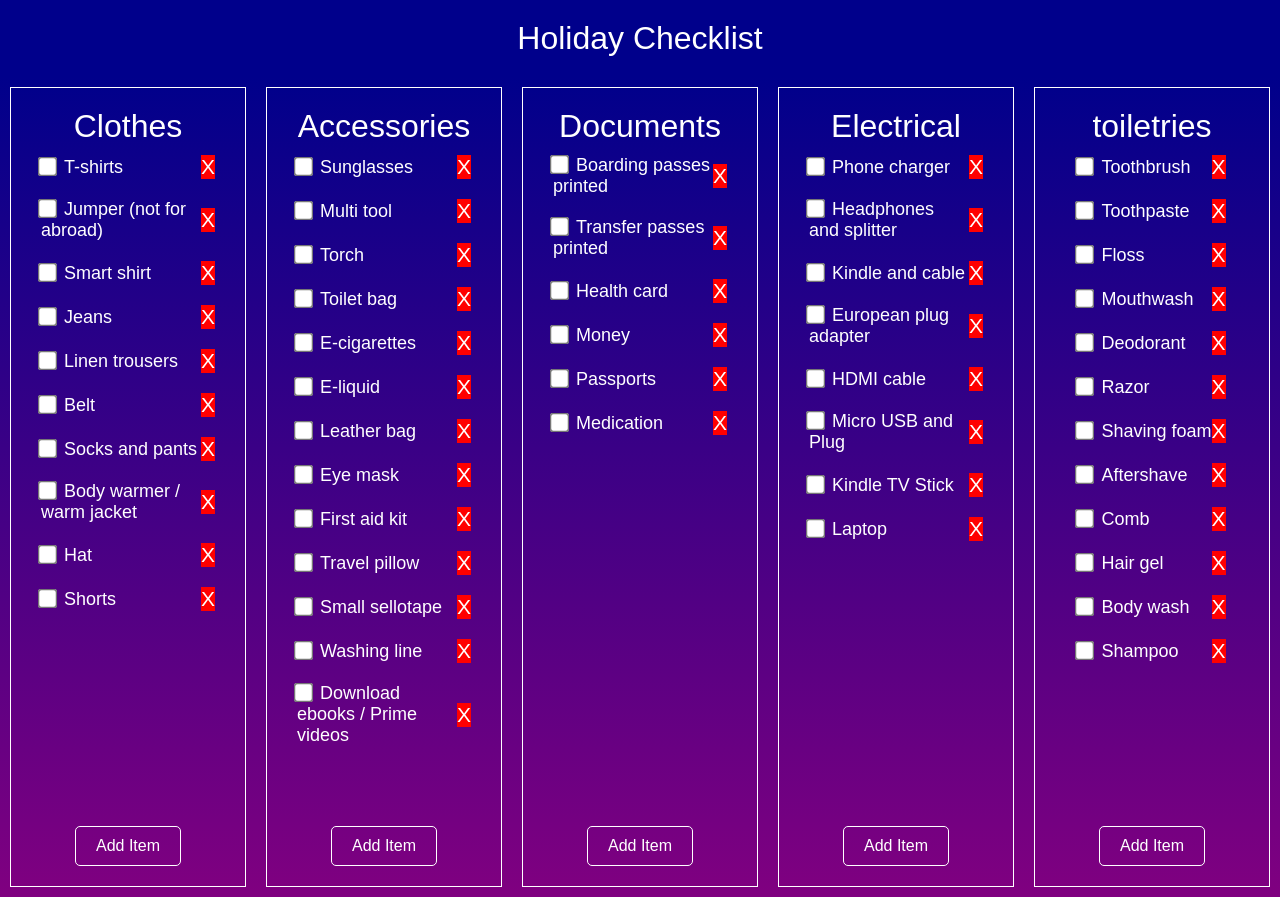
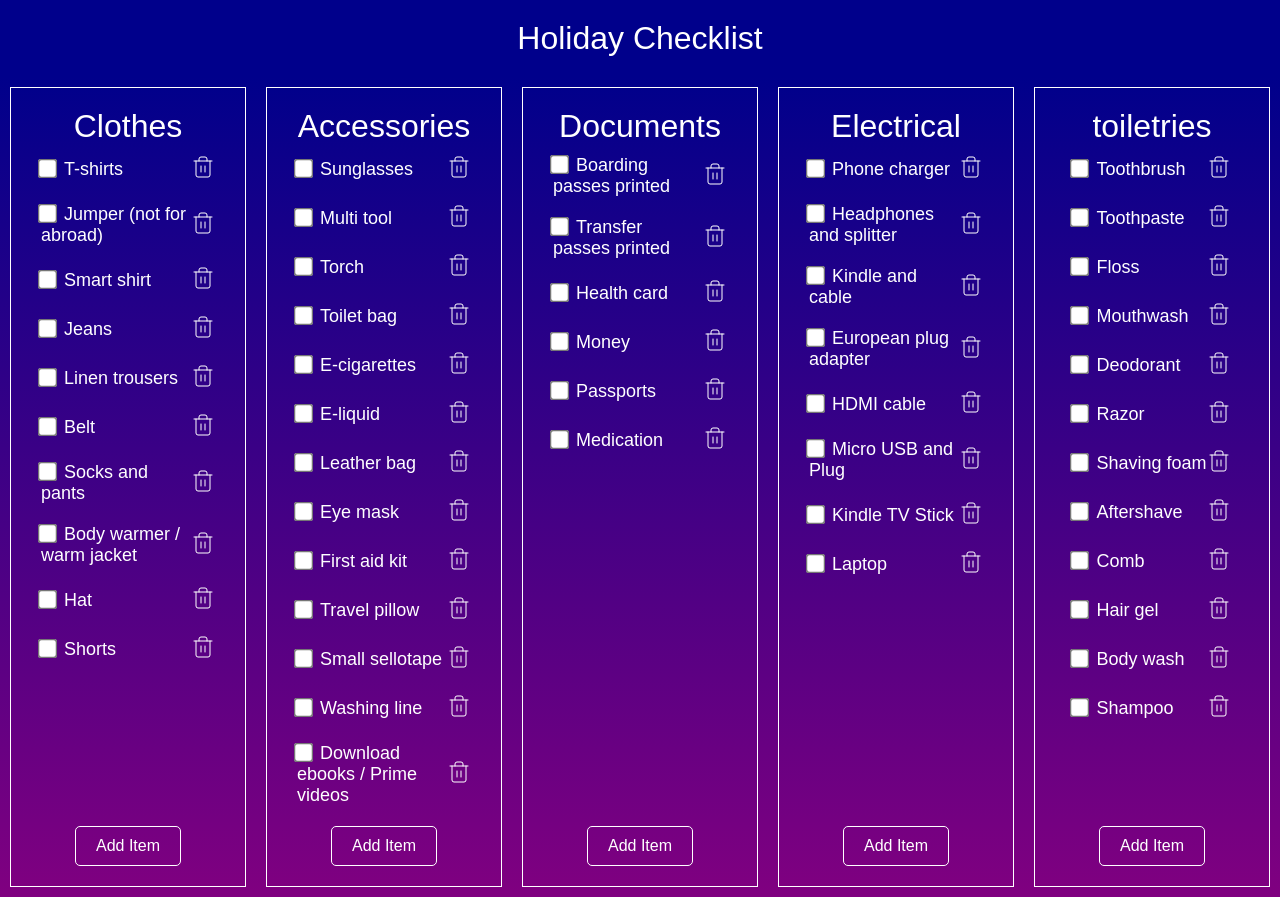
Before and after one commit to dhurrell001/holiday-checklist, a Next.js app: page / in a window 1280 px wide. Built offline with nearby package versions, Linux system fonts and the light colour scheme.

Commit message:
Refactor ChecklistItem component: update delete button to use Trash2 icon and remove background color styles

```diff
--- a/app/components/checkListItem.module.css
+++ b/app/components/checkListItem.module.css
@@ -19,11 +19,12 @@
   background-color: white;
 }
 .deleteButton {
-  background-color: red;
+  /* background-color: red; */
   border: none;
-  color: white;
+  /* color: white; */
   font-size: 21px;
   cursor: pointer;
+  background-color: transparent;
 }
 @media (max-width: 768px) {
   .itemContainer {
--- a/app/components/checklistItem.js
+++ b/app/components/checklistItem.js
@@ -1,5 +1,8 @@
 "use client";
 import styles from "./checkListItem.module.css";
+import { MdDeleteOutline } from "react-icons/md";
+import { FontAwesomeIcon } from "@fortawesome/react-fontawesome";
+import { Trash2 } from "lucide-react";
 
 export default function ChecklistItem({
   id,
@@ -21,7 +24,7 @@ export default function ChecklistItem({
         {task}
       </li>
       <button onClick={() => onDelete(id)} className={styles.deleteButton}>
-        X{" "}
+        <Trash2 color="#ffffff" strokeWidth={1} />
       </button>
     </div>
   );
```
